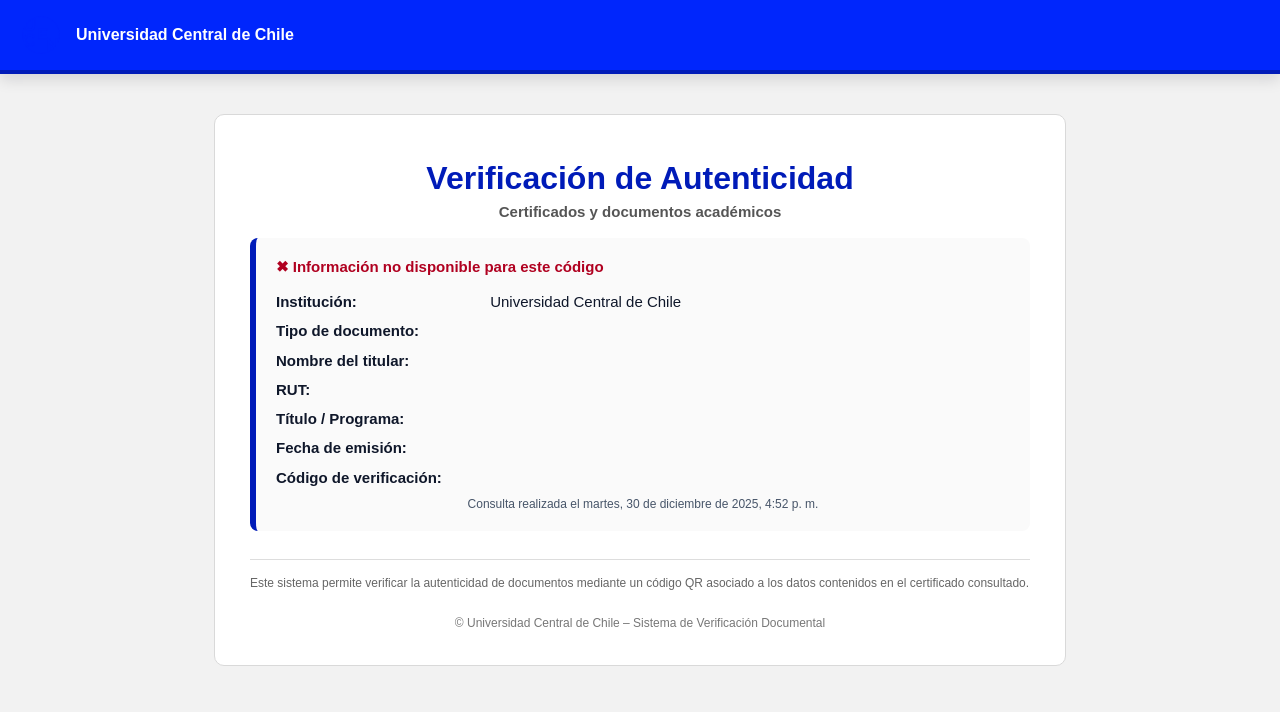
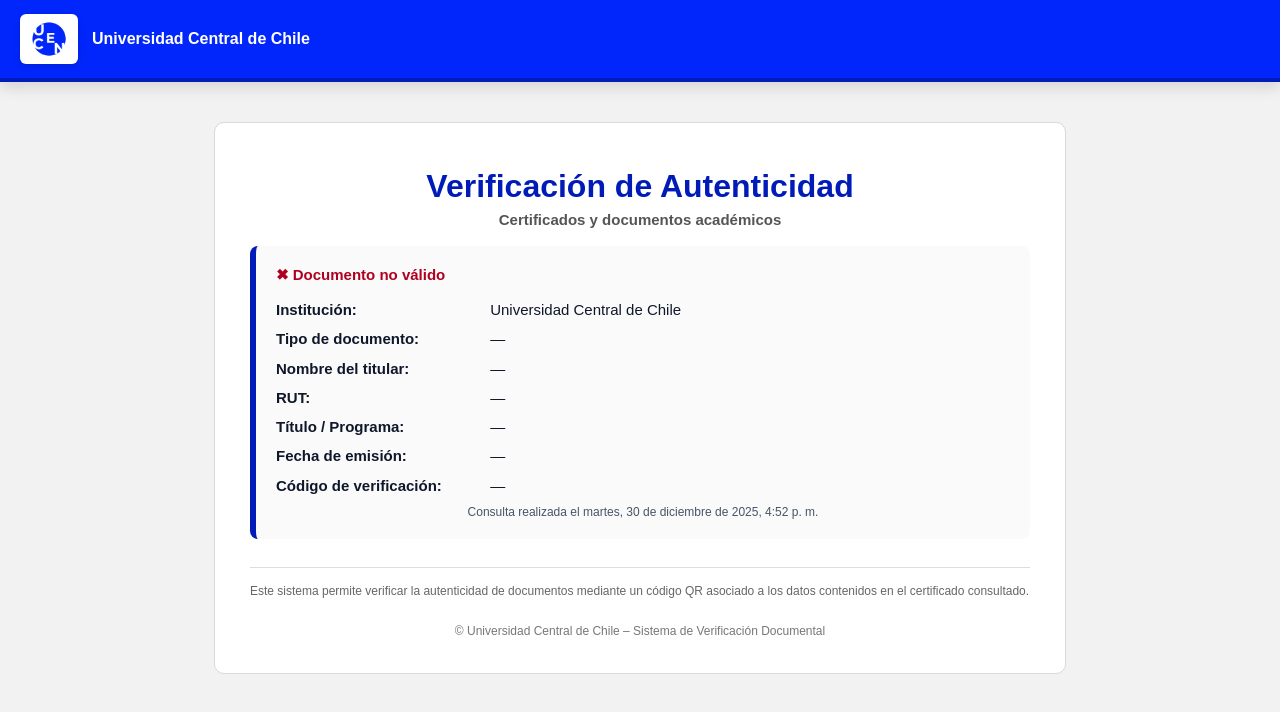
Before and after one commit to MIZUCEN/ucentral-verifica, a plain HTML site: page index.html in a window 1280 px wide. Drawn offline with Linux system fonts and the light colour scheme.

Commit message:
Update index.html

```diff
--- a/index.html
+++ b/index.html
@@ -39,8 +39,18 @@
       box-shadow: 0 6px 14px rgba(2,8,23,.12);
     }
 
-    .topbar img{
-      height: 42px;
+    .logo-box{
+      background:#fff;
+      padding:6px 10px;
+      border-radius:6px;
+      display:flex;
+      align-items:center;
+      box-shadow:0 2px 6px rgba(0,0,0,.15);
+    }
+
+    .logo-box img{
+      height:38px;
+      display:block;
     }
 
     .topbar .name{
@@ -133,9 +143,11 @@
 
 <body>
 
-  <!-- Barra superior con logo -->
+  <!-- Barra superior -->
   <div class="topbar">
-    <img src="./logo.png" alt="Universidad Central de Chile">
+    <div class="logo-box">
+      <img src="logo.png" alt="Universidad Central de Chile">
+    </div>
     <div class="name">Universidad Central de Chile</div>
   </div>
 
@@ -171,7 +183,7 @@
 
   <script>
     const qs = new URLSearchParams(window.location.search);
-    const get = (k) => (qs.get(k) || "").trim();
+    const get = k => (qs.get(k) || "").trim();
 
     const fields = ["doc","nom","rut","tit","fec","cod"];
     let completo = true;
@@ -179,24 +191,32 @@
     fields.forEach(f => {
       const v = get(f);
       const el = document.getElementById(f);
-      if (v) {
+      if(v){
         el.textContent = v;
-      } else {
+      }else{
         completo = false;
-        el.textContent = "";
+        el.textContent = "—";
       }
     });
+
+    /* Validación del patrón del código */
+    const codePattern = /^UCEN-TIT-\d{4}-\d{8}$/;
+    const cod = get("cod");
+
+    if(!codePattern.test(cod)){
+      completo = false;
+    }
+
+    const status = document.getElementById("status");
+    if(!completo){
+      status.textContent = "✖ Documento no válido";
+      status.className = "status-bad";
+    }
 
     const now = new Date();
     document.getElementById("ts").textContent =
       "Consulta realizada el " +
-      now.toLocaleString("es-CL", { dateStyle: "full", timeStyle: "short" });
-
-    const status = document.getElementById("status");
-    if (!completo) {
-      status.textContent = "✖ Información no disponible para este código";
-      status.className = "status-bad";
-    }
+      now.toLocaleString("es-CL", { dateStyle:"full", timeStyle:"short" });
   </script>
 
 </body>
```
